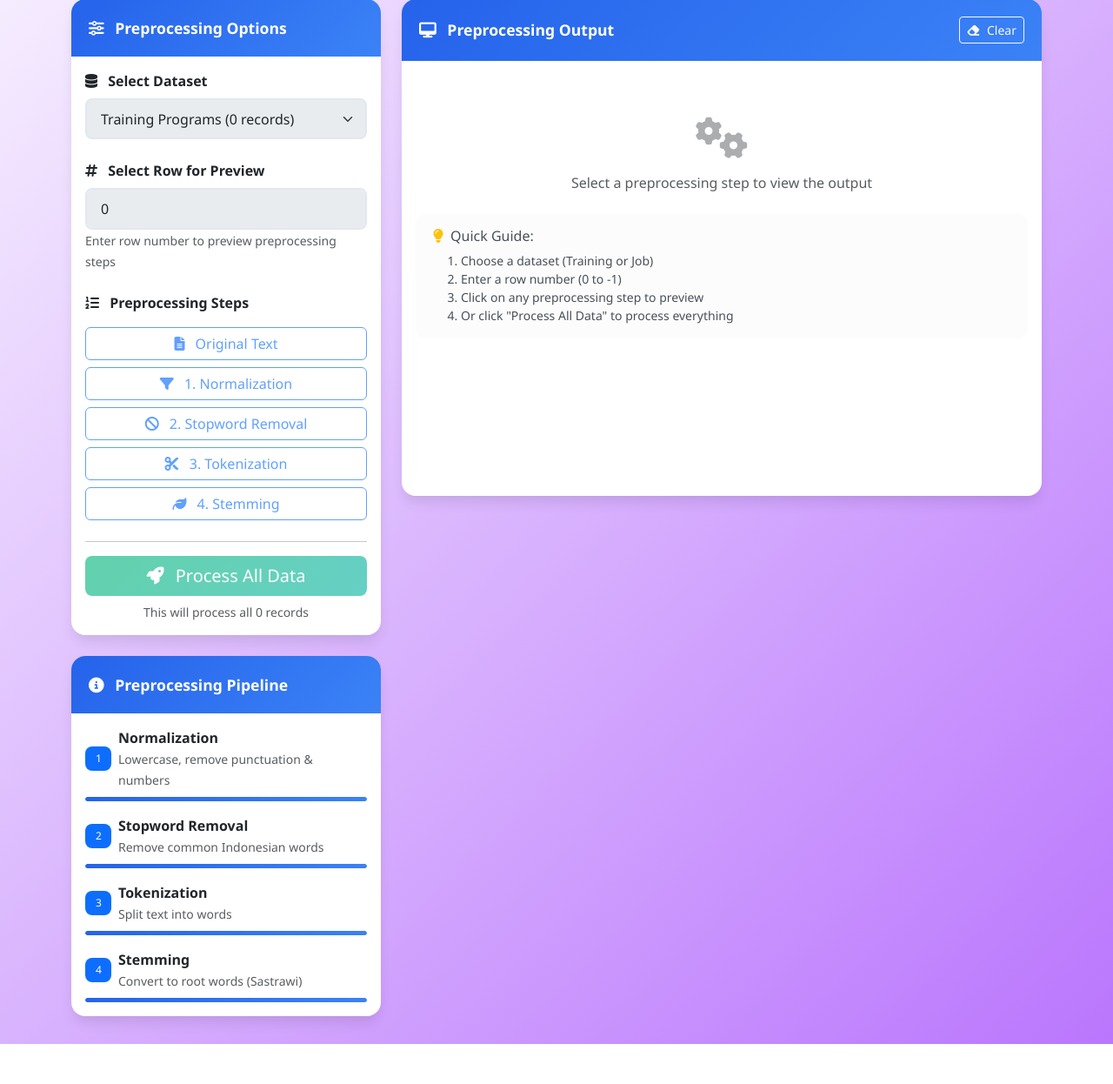
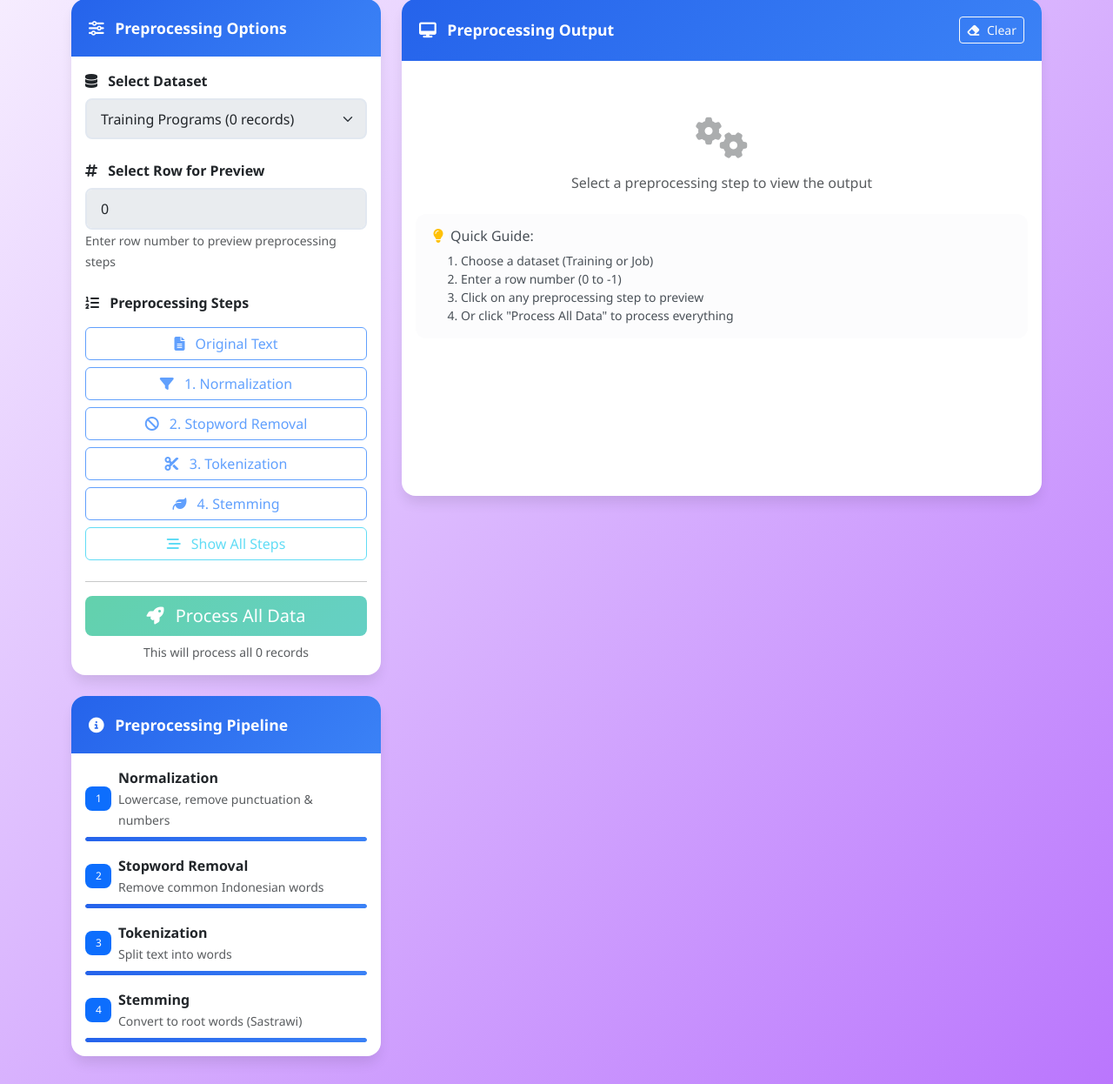
Before and after one commit to allanbil214/bbpvp_tfidf, a Flask app: page /preprocessing in a window 1280 px wide. Shown: the part 394-1640 px from the top of the page at 87% size. Before the commit the page ends 1594 px from the top, so only its background shows below. Run offline with Flask 3, Linux system fonts and the light colour scheme; some libraries are stand-ins or nearby versions.

Commit message:
feat: add show all steps function from desktop to web version

```diff
--- a/web_version/routes/preprocessing.py
+++ b/web_version/routes/preprocessing.py
@@ -78,6 +78,20 @@ def api_preprocess_step():
             result['output'] = stemmed_tokens
             result['original_tokens'] = tokens
             result['token_count'] = len(stemmed_tokens)
+        elif step == 5:  # Show All Steps
+            normalized = normalize_text(original)
+            no_stopwords = remove_stopwords(normalized)
+            tokens = tokenize_text(no_stopwords)
+            stemmed_tokens = stem_tokens(tokens)
+
+            result['all_steps'] = {
+                'original': original,
+                'normalized': normalized,
+                'no_stopwords': no_stopwords,
+                'tokens': tokens,
+                'stemmed_tokens': stemmed_tokens,
+                'token_count': len(stemmed_tokens)
+            }
 
         return jsonify(result)
 
--- a/web_version/static/js/preprocessing.js
+++ b/web_version/static/js/preprocessing.js
@@ -290,5 +290,208 @@ function updateRowIndexMax() {
     // For now, keeping it simple
 }
 
+function displayStepOutput(step, response) {
+    const stepNames = [
+        'Original Text',
+        'Step 1: Normalization',
+        'Step 2: Stopword Removal',
+        'Step 3: Tokenization',
+        'Step 4: Stemming',
+        'All Preprocessing Steps'  // Add this
+    ];
+
+    let html = `
+        <div class="mb-4">
+            <div class="d-flex align-items-center mb-3">
+                <h5 class="mb-0">
+                    <span class="badge bg-primary me-2">${step}</span>
+                    ${stepNames[step]}
+                </h5>
+            </div>
+            <div class="alert alert-light">
+                <strong><i class="fas fa-file-alt me-2"></i>Record:</strong> ${response.record_name}
+            </div>
+        </div>
+    `;
+
+    if (step === 5) {
+        // All steps output
+        html += createAllStepsOutput(response.all_steps);
+    } else if (step < 3) {
+        // Text output
+        html += createTextOutput(response.output);
+    } else if (step === 3) {
+        // Tokenization output
+        html += createTokenOutput(response.output, response.token_count);
+    } else if (step === 4) {
+        // Stemming output
+        html += createStemmingOutput(response);
+    }
+
+    $('#preprocessOutput').html(html);
+}
+
+function createAllStepsOutput(steps) {
+    return `
+        <div class="accordion" id="allStepsAccordion">
+            <!-- Original Text -->
+            <div class="accordion-item">
+                <h2 class="accordion-header">
+                    <button class="accordion-button" type="button" data-bs-toggle="collapse" data-bs-target="#step0">
+                        <i class="fas fa-file-alt me-2"></i>
+                        Original Text
+                    </button>
+                </h2>
+                <div id="step0" class="accordion-collapse collapse show">
+                    <div class="accordion-body">
+                        <pre class="mb-0" style="white-space: pre-wrap; word-wrap: break-word;">${steps.original}</pre>
+                    </div>
+                </div>
+            </div>
+
+            <!-- Normalization -->
+            <div class="accordion-item">
+                <h2 class="accordion-header">
+                    <button class="accordion-button" type="button" data-bs-toggle="collapse" data-bs-target="#step1">
+                        <i class="fas fa-filter me-2"></i>
+                        Step 1: Normalization
+                    </button>
+                </h2>
+                <div id="step1" class="accordion-collapse collapse show">
+                    <div class="accordion-body">
+                        <div class="alert alert-info mb-3">
+                            <strong>Changes:</strong> Lowercase, removed punctuation & numbers
+                        </div>
+                        <pre class="mb-0" style="white-space: pre-wrap; word-wrap: break-word;">${steps.normalized}</pre>
+                    </div>
+                </div>
+            </div>
+
+            <!-- Stopword Removal -->
+            <div class="accordion-item">
+                <h2 class="accordion-header">
+                    <button class="accordion-button" type="button" data-bs-toggle="collapse" data-bs-target="#step2">
+                        <i class="fas fa-ban me-2"></i>
+                        Step 2: Stopword Removal
+                    </button>
+                </h2>
+                <div id="step2" class="accordion-collapse collapse show">
+                    <div class="accordion-body">
+                        <div class="alert alert-info mb-3">
+                            <strong>Changes:</strong> Filtered out common Indonesian words
+                        </div>
+                        <pre class="mb-0" style="white-space: pre-wrap; word-wrap: break-word;">${steps.no_stopwords}</pre>
+                    </div>
+                </div>
+            </div>
+
+            <!-- Tokenization -->
+            <div class="accordion-item">
+                <h2 class="accordion-header">
+                    <button class="accordion-button" type="button" data-bs-toggle="collapse" data-bs-target="#step3">
+                        <i class="fas fa-cut me-2"></i>
+                        Step 3: Tokenization
+                    </button>
+                </h2>
+                <div id="step3" class="accordion-collapse collapse show">
+                    <div class="accordion-body">
+                        <div class="mb-3">
+                            ${steps.tokens.map(token => `<span class="badge bg-info me-1 mb-1">${token}</span>`).join('')}
+                        </div>
+                        <div class="alert alert-info mb-0">
+                            <i class="fas fa-info-circle me-2"></i>
+                            <strong>Total tokens:</strong> ${steps.tokens.length}
+                        </div>
+                    </div>
+                </div>
+            </div>
+
+            <!-- Stemming with Comparison Table -->
+            <div class="accordion-item">
+                <h2 class="accordion-header">
+                    <button class="accordion-button" type="button" data-bs-toggle="collapse" data-bs-target="#step4">
+                        <i class="fas fa-leaf me-2"></i>
+                        Step 4: Stemming
+                    </button>
+                </h2>
+                <div id="step4" class="accordion-collapse collapse show">
+                    <div class="accordion-body">
+                        <!-- Stemmed Tokens -->
+                        <h6 class="mb-3">Stemmed Tokens:</h6>
+                        <div class="mb-3">
+                            ${steps.stemmed_tokens.map(token => `<span class="badge bg-success me-1 mb-1">${token}</span>`).join('')}
+                        </div>
+                        <div class="alert alert-success mb-3">
+                            <i class="fas fa-check-circle me-2"></i>
+                            <strong>Total tokens after stemming:</strong> ${steps.token_count}
+                        </div>
+
+                        <!-- Before & After Comparison Table -->
+                        <div class="card">
+                            <div class="card-header">
+                                <i class="fas fa-exchange-alt me-2"></i>
+                                Before & After Stemming Comparison (First 99 tokens)
+                            </div>
+                            <div class="card-body">
+                                <div class="table-responsive">
+                                    <table class="table table-sm table-striped table-hover">
+                                        <thead class="table-dark">
+                                            <tr>
+                                                <th width="60">#</th>
+                                                <th>Before Stemming</th>
+                                                <th>After Stemming</th>
+                                                <th width="100">Status</th>
+                                            </tr>
+                                        </thead>
+                                        <tbody>
+                                            ${createStemmingComparisonRows(steps.tokens, steps.stemmed_tokens)}
+                                        </tbody>
+                                    </table>
+                                </div>
+                            </div>
+                        </div>
+                    </div>
+                </div>
+            </div>
+        </div>
+    `;
+}
+
+function createStemmingComparisonRows(beforeTokens, afterTokens) {
+    const maxShow = Math.min(99, beforeTokens.length);
+    let rows = '';
+
+    for (let i = 0; i < maxShow; i++) {
+        const before = beforeTokens[i];
+        const after = afterTokens[i];
+        const changed = before !== after;
+
+        rows += `
+            <tr>
+                <td><strong>${i + 1}</strong></td>
+                <td><code>${before}</code></td>
+                <td><code class="${changed ? 'text-success fw-bold' : ''}">${after}</code></td>
+                <td>
+                    ${changed ?
+                        '<span class="badge bg-warning text-dark">Changed</span>' :
+                        '<span class="badge bg-secondary">Same</span>'}
+                </td>
+            </tr>
+        `;
+    }
+
+    if (beforeTokens.length > 99) {
+        rows += `
+            <tr class="table-info">
+                <td colspan="4" class="text-center">
+                    <em>... and ${beforeTokens.length - 99} more tokens</em>
+                </td>
+            </tr>
+        `;
+    }
+
+    return rows;
+}
+
 // Make showStep globally available for inline onclick handlers
 window.showStep = showStep;
--- a/web_version/templates/preprocessing.html
+++ b/web_version/templates/preprocessing.html
@@ -81,6 +81,11 @@
                             <i class="fas fa-leaf me-2"></i>
                             4. Stemming
                         </button>
+                        <button class="btn btn-outline-info" onclick="showStep(5)"
+                                {% if not has_training %}disabled{% endif %}>
+                            <i class="fas fa-stream me-2"></i>
+                            Show All Steps
+                        </button>
                     </div>
                 </div>
 
```
Also changed, not shown: 1 other file.
